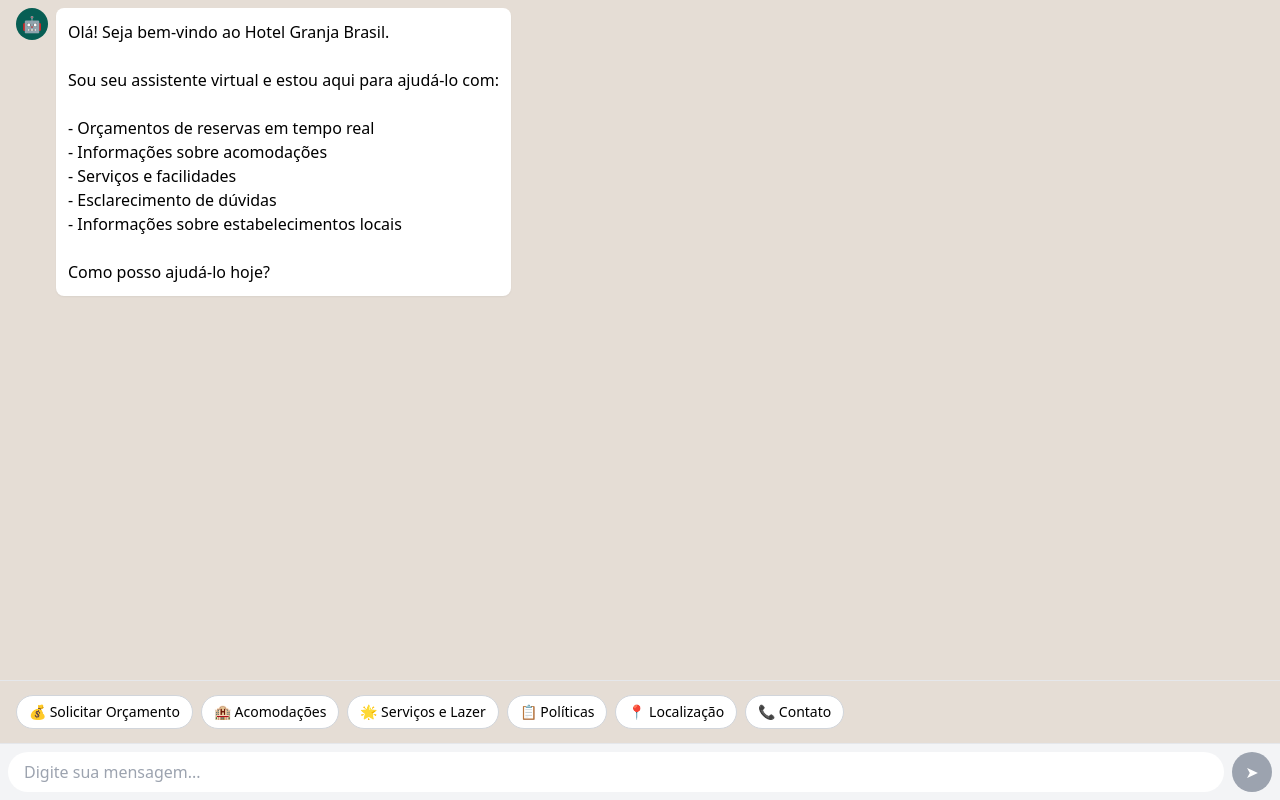
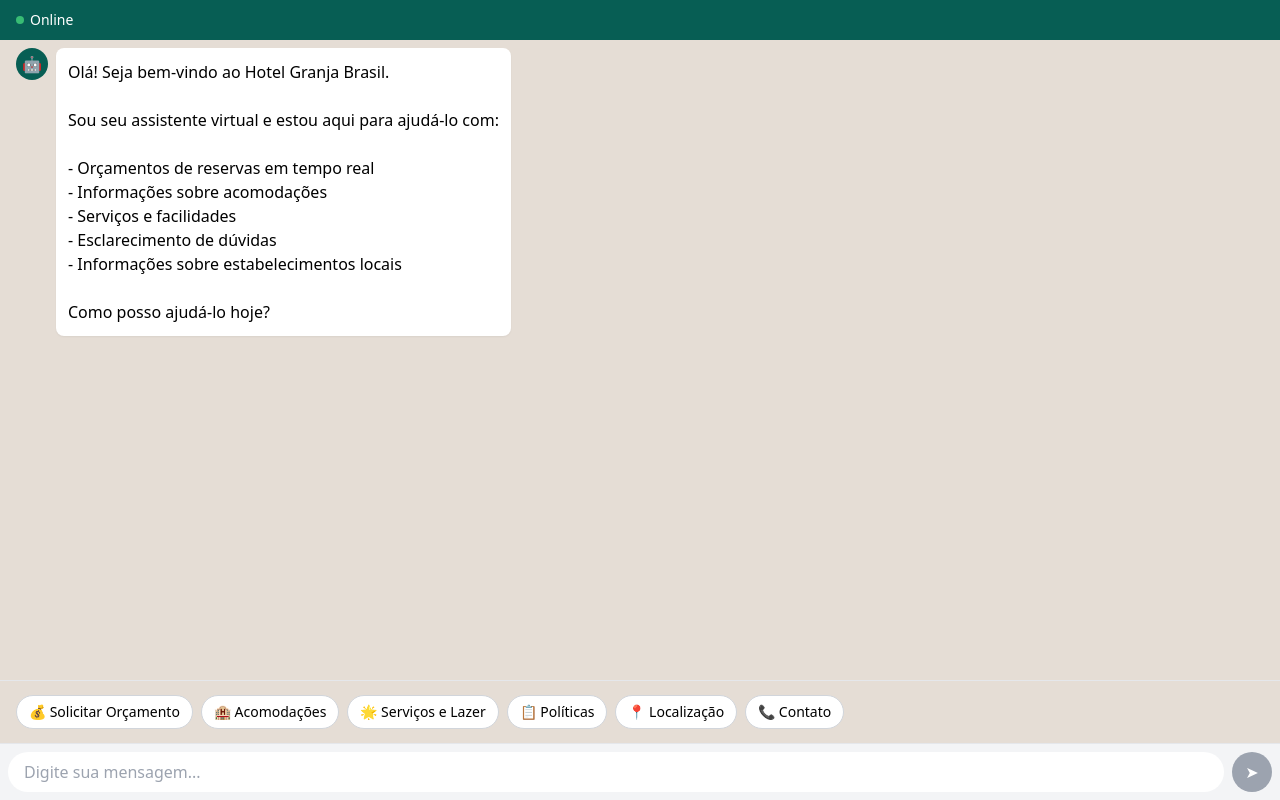
Before and after one commit to PauloMiguez/hotel-granja-brasil-assistente, a React (Vite) app: page / in a window 1280 px wide. Built offline with nearby package versions, Linux system fonts and the light colour scheme.

Commit message:
ajuste da posição do indicador 'online' no cabeçalho do iframe

```diff
--- a/src/components/Chat/ChatContainer.tsx
+++ b/src/components/Chat/ChatContainer.tsx
@@ -30,7 +30,12 @@ export const ChatContainer: React.FC = () => {
       {/* Container principal – ocupa 100% da altura do pai */}
       <div className="flex flex-col h-full w-full bg-[#e5ddd5] overflow-hidden">
         {/* Cabeçalho – fixo no topo */}
-
+        <div className="bg-[#075e54] text-white px-4 py-2.5 flex items-center justify-start flex-shrink-0 z-10">
+          <div className="flex items-center gap-1.5 text-sm">
+            <span className="w-2 h-2 bg-green-400 rounded-full inline-block animate-pulse"></span>
+            <span>Online</span>
+          </div>
+        </div>
 
         {/* Área de mensagens – única parte rolável */}
         <div className="flex-1 overflow-y-auto px-4 py-2 space-y-2">
```
